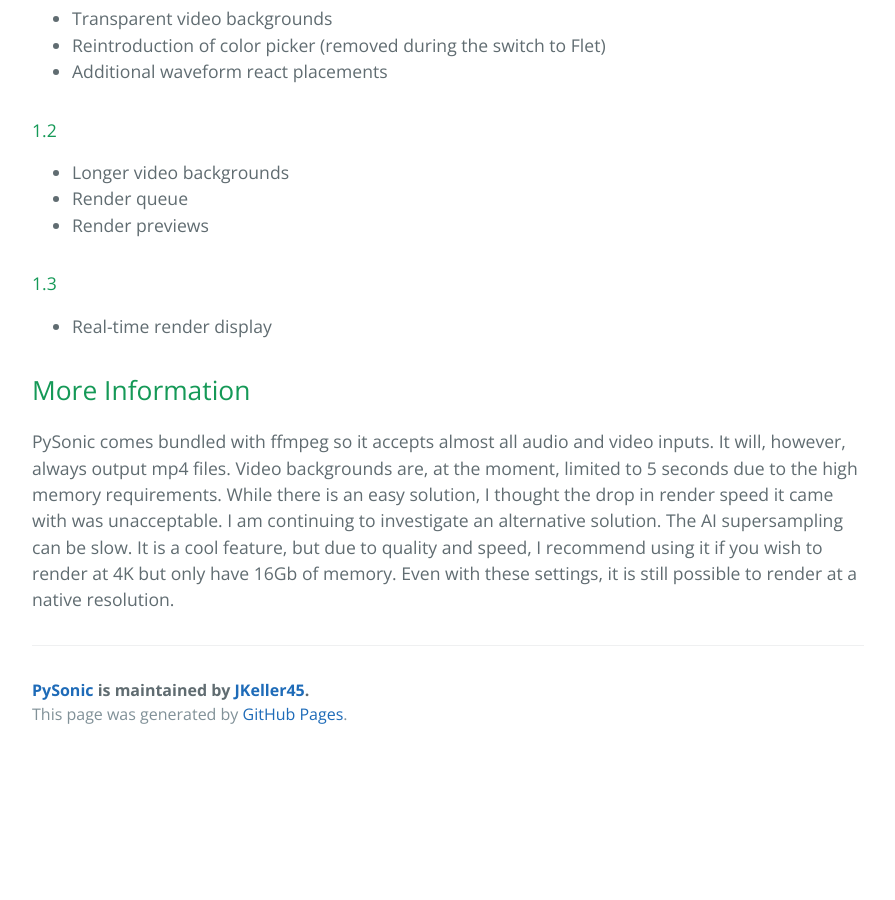
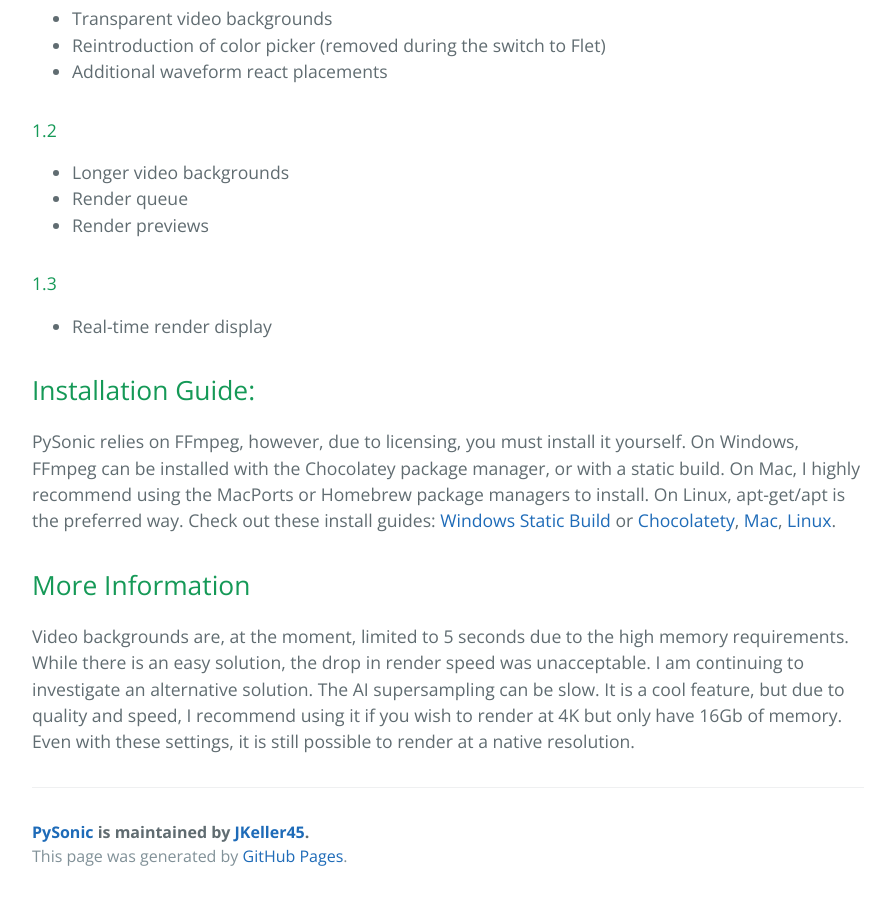
Before and after one commit to JKeller45/PySonic, a Jekyll site: the page built from index.md, in a window 1280 px wide and 900 px high, scrolled down 2466 px. Shown: the whole window, without its empty margins (192-1087 px from the left). Built offline with Jekyll 4.4.1, drawn with Linux system fonts in a browser that asks for light colours; our own code applies the rules of GitHub Pages for plain Markdown files; before the commit the page ends 3224 px from its top, so only the background shows below that.

Commit message:
Update index.md

```diff
--- a/index.md
+++ b/index.md
@@ -76,6 +76,8 @@
 
 - Real-time render display
 
+## Installation Guide:
+PySonic relies on FFmpeg, however, due to licensing, you must install it yourself. On Windows, FFmpeg can be installed with the Chocolatey package manager, or with a static build. On Mac, I highly recommend using the MacPorts or Homebrew package managers to install. On Linux, apt-get/apt is the preferred way. Check out these install guides: [Windows Static Build](https://phoenixnap.com/kb/ffmpeg-windows) or [Chocolatety](https://community.chocolatey.org/packages/ffmpeg-shared), [Mac](https://phoenixnap.com/kb/ffmpeg-mac), [Linux](https://www.hostinger.com/tutorials/how-to-install-ffmpeg).
+
 ## More Information
-
-PySonic comes bundled with ffmpeg so it accepts almost all audio and video inputs. It will, however, always output mp4 files. Video backgrounds are, at the moment, limited to 5 seconds due to the high memory requirements. While there is an easy solution, I thought the drop in render speed it came with was unacceptable. I am continuing to investigate an alternative solution. The AI supersampling can be slow. It is a cool feature, but due to quality and speed, I recommend using it if you wish to render at 4K but only have 16Gb of memory. Even with these settings, it is still possible to render at a native resolution.
+Video backgrounds are, at the moment, limited to 5 seconds due to the high memory requirements. While there is an easy solution, the drop in render speed was unacceptable. I am continuing to investigate an alternative solution. The AI supersampling can be slow. It is a cool feature, but due to quality and speed, I recommend using it if you wish to render at 4K but only have 16Gb of memory. Even with these settings, it is still possible to render at a native resolution.
```
